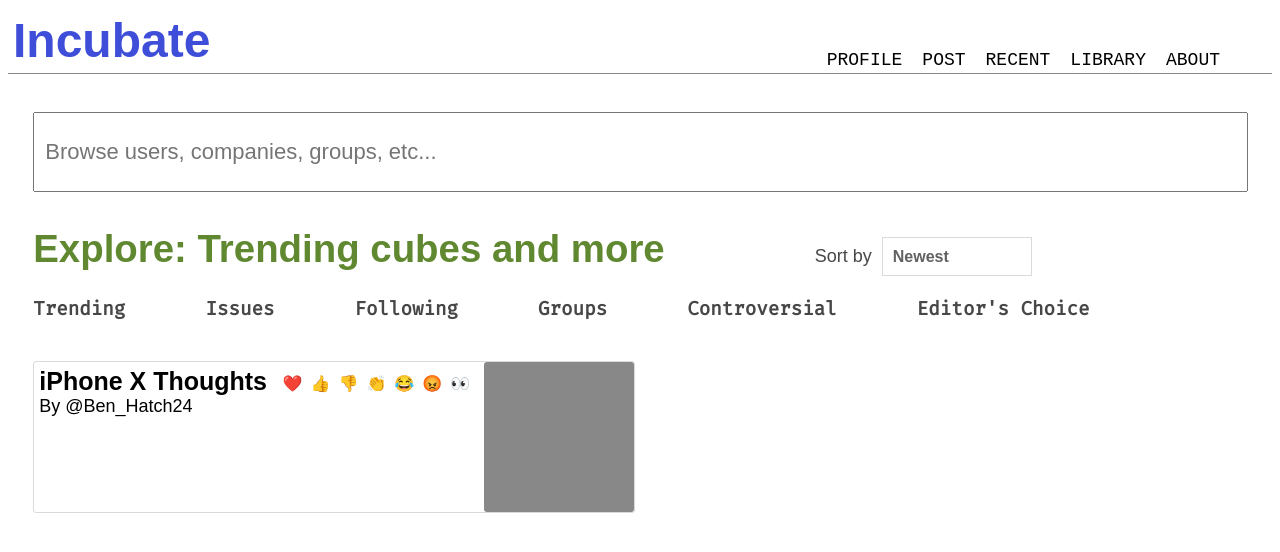
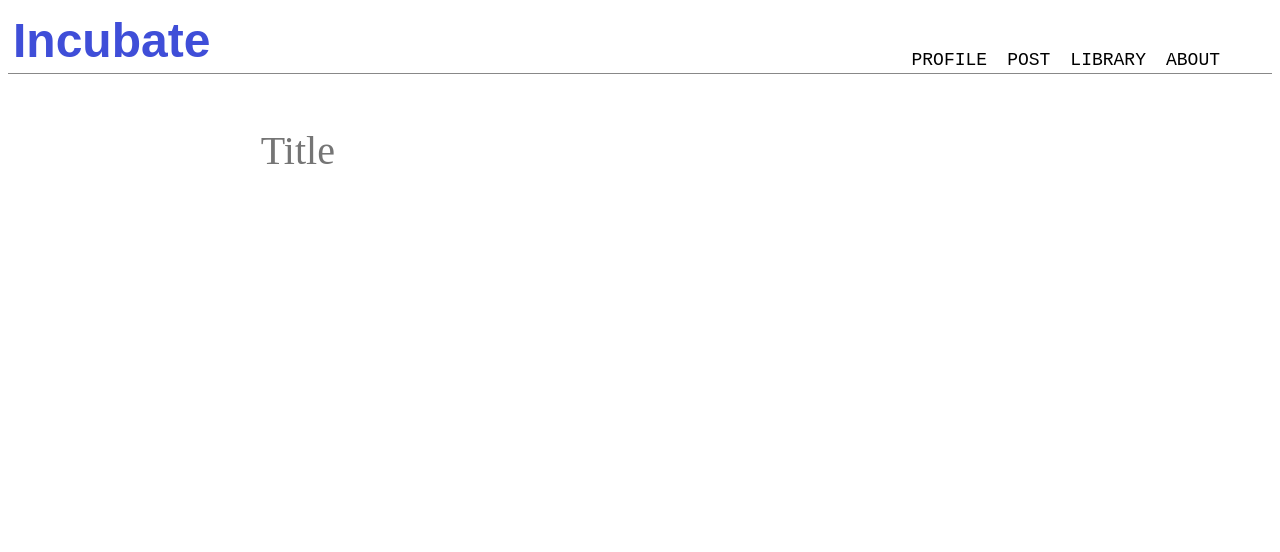
Before and after one commit to benjhatch/incubate, a React (Create React App) app in the folder Client/: page /post in a window 1280 px wide. Shown: the top 552 px of the page. Built offline with nearby package versions, Linux system fonts and the light colour scheme; the HTML template or start-up script is replaced by a standard one; a web font is replaced by a local one.

Commit message:
made pages

```diff
--- a/Client/package.json
+++ b/Client/package.json
@@ -5,6 +5,7 @@
   "dependencies": {
     "react": "^16.8.6",
     "react-dom": "^16.8.6",
+    "react-router-dom": "^5.0.1",
     "react-scripts": "3.0.1"
   },
   "scripts": {
--- a/Client/src/App.js
+++ b/Client/src/App.js
@@ -1,21 +1,20 @@
 import React from 'react';
+import { BrowserRouter as Router, Route } from "react-router-dom";
 
-import Nav from './components/Nav';
-import Search from './components/Search';
-import Categories from './components/Categories';
-import PostsDisplay from './components/PostsDisplay';
+import Nav from './Nav';
+import Home from './pages/home/Home';
+import PostCreate from './pages/postcreate/PostCreate';
 
 import './css/App.css';
 
 function App() {
   return (
     <div className="App">
-      <Nav />
-      <div className="content">
-        <Search />
-        <Categories />
-        <PostsDisplay posts={[{ title: 'iPhone X Thoughts', author: '@Ben_Hatch24' }]}  />
-      </div>
+      <Router>
+        <Nav />
+        <Route exact path="/" component={Home} />
+        <Route exact path='/post' component={PostCreate} />
+      </Router>
     </div>
   );
 }
--- /dev/null
+++ b/Client/src/Nav.js
@@ -0,0 +1,18 @@
+import React from 'react';
+import { Link } from 'react-router-dom';
+
+function Nav() {
+    return (
+        <div className='heading'>
+            <Link to='/'><h1 className='title'>Incubate</h1></Link>
+            <nav>
+                <Link to='/profile'><span className='nav-link'>PROFILE</span></Link>
+                <Link to='/post'><span className='nav-link'>POST</span></Link>
+                <Link to='/library'><span className='nav-link'>LIBRARY</span></Link>
+                <Link to='/about'><span className='nav-link'>ABOUT</span></Link>
+            </nav>
+        </div>
+    )
+}
+
+export default Nav;
--- a/Client/src/components/Nav.js
+++ /dev/null
@@ -1,18 +0,0 @@
-import React from 'react';
-
-function Nav() {
-    return (
-        <div className='heading'>
-            <h1 className='title'>Incubate</h1>
-            <nav>
-                <span className='nav-link'>PROFILE</span>
-                <span className='nav-link'>POST</span>
-                <span className='nav-link'>RECENT</span>
-                <span className='nav-link'>LIBRARY</span>
-                <span className='nav-link'>ABOUT</span>
-            </nav>
-        </div>
-    )
-}
-
-export default Nav;
--- a/Client/src/css/App.css
+++ b/Client/src/css/App.css
@@ -10,6 +10,11 @@ html {
 nav {
   float: right;
   margin: 42px;
+}
+
+a {
+  text-decoration: none;
+  color: #000000;
 }
 
 .App {
@@ -166,3 +171,20 @@ nav {
   float: right;
   border-radius: 3px;
 }
+
+.create-container {
+  width: 60%;
+  margin-left: 20%;
+}
+
+.create-title {
+  font-size: 40px;
+  font-family: 'Times New Roman', Times, serif;
+  padding: 0;
+  margin: 15px 0;
+  width: 100%;
+  outline: none;
+  border: none;
+  resize: none;
+  overflow: hidden;
+}
--- /dev/null
+++ b/Client/src/pages/home/Home.js
@@ -0,0 +1,16 @@
+import React from 'react';
+import Search from './components/Search';
+import Categories from './components/Categories';
+import PostsDisplay from './components/PostsDisplay';
+
+function Home() {
+    return (
+        <div className="content">
+            <Search />
+            <Categories />
+            <PostsDisplay posts={[{ title: 'iPhone X Thoughts', author: '@Ben_Hatch24' }]}  />
+        </div>
+    );
+}
+
+export default Home;
--- /dev/null
+++ b/Client/src/pages/postcreate/PostCreate.js
@@ -0,0 +1,24 @@
+import React, { useState, useEffect } from 'react';
+
+function PostCreate() {
+    const [title, setTitle] = useState('');
+    const [height, setHeight] = useState("45px");
+
+    function handleChange(e) {
+        e.target.style.height = "45px";
+        setHeight(e.target.scrollHeight);
+        setTitle(e.target.value);
+    }
+
+    useEffect(() => {
+        document.title = title
+    }, [title])
+
+    return (
+        <div className="create-container">
+            <textarea style={{height: height}} className="create-title" placeholder="Title" value={title} onChange={handleChange} />
+        </div>
+    );
+}
+
+export default PostCreate;
```
Also changed, not shown: Client/src/pages/home/components/Categories.js (renamed from Client/src/components/Categories.js), Client/src/pages/home/components/Post.js (renamed from Client/src/components/Post.js), Client/src/pages/home/components/PostsDisplay.js (renamed from Client/src/components/PostsDisplay.js), Client/src/pages/home/components/Search.js (renamed from Client/src/components/Search.js), 1 other file (tests, documents, lock files or other folders).
